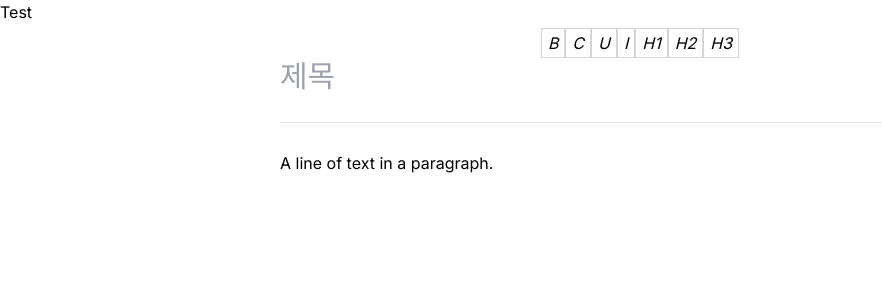
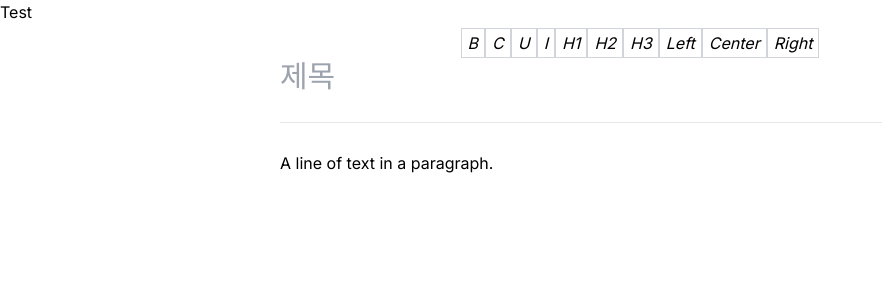
Before and after one commit to KingJaeYeon/slatejs-02, a Next.js app: page /test in a window 1280 px wide. Shown: the top 300 px of the page, without its empty margins (0-882 px from the left). Built offline with nearby package versions, Linux system fonts and the light colour scheme.

Commit message:
text align 추가

```diff
--- a/src/components/slate-plugins/constants.ts
+++ b/src/components/slate-plugins/constants.ts
@@ -2,7 +2,7 @@ export const MARK_BOLD = "bold";
 export const MARK_NORMAL = "normal";
 export const MARK_ITALIC = "italic";
 export const MARK_UNDERLINE = "underline";
-export const MARK_CODE = "code";
+export const BLOCK_CODE = "code";
 export const CODE_LINE = "code-line";
 export const BLOCK_PARAGRAPH = "paragraph";
 export const BLOCK_HEADING_ONE = "heading1";
@@ -36,9 +36,9 @@ export const LIST_ITEM = "list-item";
 export const TYPE = "type";
 export const ALIGN = "align";
 
-export const TEXT_ALIGN_LEFT = "align_left";
-export const TEXT_ALIGN_CENTER = "align_center";
-export const TEXT_ALIGN_RIGHT = "align_right";
+export const TEXT_ALIGN_LEFT = "left";
+export const TEXT_ALIGN_CENTER = "center";
+export const TEXT_ALIGN_RIGHT = "right";
 export const TEXT_ALIGN_TYPES = [
   TEXT_ALIGN_LEFT,
   TEXT_ALIGN_CENTER,
--- a/src/components/slate-plugins/custom-editor.ts
+++ b/src/components/slate-plugins/custom-editor.ts
@@ -1,16 +1,17 @@
-import { Editor, Element, Transforms } from "slate";
+import { Editor, Element as SlateElement, Transforms } from "slate";
 import {
   CustomText,
   MarkFormat,
 } from "@/components/slate-plugins/custom-types";
 import {
+  ALIGN,
+  BLOCK_CODE,
   BLOCK_HEADING_ONE,
   BLOCK_HEADING_THREE,
   BLOCK_HEADING_TWO,
-  MARK_BOLD,
-  MARK_CODE,
-  MARK_ITALIC,
-  MARK_UNDERLINE,
+  BLOCK_PARAGRAPH,
+  TEXT_ALIGN_TYPES,
+  TYPE,
 } from "@/components/slate-plugins/constants";
 import {
   MARK_BOLD_HOTKEY,
@@ -50,7 +51,7 @@ export const CustomEditor = {
   // Code
   isCodeBlockActive(editor: any) {
     const [match]: any = Editor.nodes(editor, {
-      match: (n: any) => Element?.isElement(n) && n.type === MARK_CODE,
+      match: (n: any) => SlateElement?.isElement(n) && n.type === BLOCK_CODE,
     });
     return !!match;
   },
@@ -58,14 +59,15 @@ export const CustomEditor = {
     const isActive = CustomEditor.isCodeBlockActive(editor);
     Transforms.setNodes(
       editor,
-      { type: isActive ? undefined : MARK_CODE },
-      { match: (n) => Element?.isElement(n) && Editor.isBlock(editor, n) },
+      { type: isActive ? undefined : BLOCK_CODE },
+      { match: (n) => SlateElement?.isElement(n) && Editor.isBlock(editor, n) },
     );
   },
   // Header - One
   isHeaderOneActive(editor: any) {
     const [match]: any = Editor.nodes(editor, {
-      match: (n: any) => Element?.isElement(n) && n.type === BLOCK_HEADING_ONE,
+      match: (n: any) =>
+        SlateElement?.isElement(n) && n.type === BLOCK_HEADING_ONE,
     });
     return !!match;
   },
@@ -74,14 +76,15 @@ export const CustomEditor = {
     Transforms.setNodes(
       editor,
       { type: isActive ? undefined : BLOCK_HEADING_ONE },
-      { match: (n) => Element?.isElement(n) && Editor.isBlock(editor, n) },
+      { match: (n) => SlateElement?.isElement(n) && Editor.isBlock(editor, n) },
     );
   },
 
   // Header - Two
   isHeaderTwoActive(editor: any) {
     const [match]: any = Editor.nodes(editor, {
-      match: (n: any) => Element?.isElement(n) && n.type === BLOCK_HEADING_TWO,
+      match: (n: any) =>
+        SlateElement?.isElement(n) && n.type === BLOCK_HEADING_TWO,
     });
     return !!match;
   },
@@ -90,14 +93,14 @@ export const CustomEditor = {
     Transforms.setNodes(
       editor,
       { type: isActive ? undefined : BLOCK_HEADING_TWO },
-      { match: (n) => Element?.isElement(n) && Editor.isBlock(editor, n) },
+      { match: (n) => SlateElement?.isElement(n) && Editor.isBlock(editor, n) },
     );
   },
   // Header - Three
   isHeaderThreeActive(editor: any) {
     const [match]: any = Editor.nodes(editor, {
       match: (n: any) =>
-        Element?.isElement(n) && n.type === BLOCK_HEADING_THREE,
+        SlateElement?.isElement(n) && n.type === BLOCK_HEADING_THREE,
     });
     return !!match;
   },
@@ -106,11 +109,50 @@ export const CustomEditor = {
     Transforms.setNodes(
       editor,
       { type: isActive ? undefined : BLOCK_HEADING_THREE },
-      { match: (n) => Element?.isElement(n) && Editor.isBlock(editor, n) },
+      { match: (n) => SlateElement?.isElement(n) && Editor.isBlock(editor, n) },
     );
   },
 };
+export const BlockEditor = {
+  isBlockActive(editor: any, format: string, blockType = TYPE) {
+    const { selection } = editor;
+    if (!selection) return false;
 
+    const [match]: any = Editor.nodes(editor, {
+      match: (n: any) => SlateElement?.isElement(n) && n[blockType] === format,
+    });
+
+    return !!match;
+  },
+
+  toggleBlock(editor: any, format: string) {
+    const isActive = BlockEditor.isBlockActive(
+      editor,
+      format,
+      TEXT_ALIGN_TYPES.includes(format) ? ALIGN : TYPE,
+    );
+
+    let newProperties: Partial<SlateElement>;
+    if (TEXT_ALIGN_TYPES.includes(format)) {
+      console.log("format", format);
+      newProperties = {
+        align: isActive ? undefined : format,
+      };
+    } else {
+      newProperties = {
+        // type: isActive ? BLOCK_PARAGRAPH : isList ? LIST_ITEM : format,
+        type: isActive ? BLOCK_PARAGRAPH : format,
+      };
+    }
+    Transforms.setNodes<SlateElement>(editor, newProperties);
+
+    // Transforms.setNodes(
+    //   editor,
+    //   { type: isActive ? undefined : format },
+    //   { match: (n) => SlateElement?.isElement(n) && Editor.isBlock(editor, n) },
+    // );
+  },
+};
 export const MarkEditor = {
   isMarkActive(editor: any, format: MarkFormat) {
     const marks: Omit<CustomText, "text"> | null = Editor.marks(editor);
--- a/src/components/slate-plugins/custom-types.d.ts
+++ b/src/components/slate-plugins/custom-types.d.ts
@@ -17,7 +17,7 @@ import {
   LINK,
   LIST_ITEM,
   MARK_BOLD,
-  MARK_CODE,
+  BLOCK_CODE,
   MARK_ITALIC,
   MARK_UNDERLINE,
   MENTION,
@@ -110,7 +110,7 @@ export type VideoElement = {
 };
 
 export type CodeBlockElement = {
-  type: MARK_CODE;
+  type: BLOCK_CODE;
   language: string;
   children: Descendant[];
 };
--- a/src/components/toolbar.tsx
+++ b/src/components/toolbar.tsx
@@ -1,10 +1,20 @@
 "use client";
 import { Button } from "@/components/button";
 import {
+  BlockEditor,
   CustomEditor,
   MarkEditor,
 } from "@/components/slate-plugins/custom-editor";
 import { useEditorStore } from "@/store/editorStore";
+import {
+  BLOCK_HEADING_ONE,
+  BLOCK_CODE,
+  BLOCK_HEADING_TWO,
+  BLOCK_HEADING_THREE,
+  TEXT_ALIGN_LEFT,
+  TEXT_ALIGN_CENTER,
+  TEXT_ALIGN_RIGHT,
+} from "@/components/slate-plugins/constants";
 
 export const Toolbar = ({ show }: { show: boolean }) => {
   const { editor } = useEditorStore((state) => state);
@@ -22,7 +32,7 @@ export const Toolbar = ({ show }: { show: boolean }) => {
       </Button>
       <Button
         onclickHandler={() => {
-          CustomEditor.toggleCodeBlock(editor);
+          BlockEditor.toggleBlock(editor, BLOCK_CODE);
         }}
         className={"flex border border-gray-300 px-1.5 py-0.5 italic"}
       >
@@ -46,7 +56,7 @@ export const Toolbar = ({ show }: { show: boolean }) => {
       </Button>
       <Button
         onclickHandler={() => {
-          CustomEditor.toggleHeaderOneBlock(editor);
+          BlockEditor.toggleBlock(editor, BLOCK_HEADING_ONE);
         }}
         className={"flex border border-gray-300 px-1.5 py-0.5 italic"}
       >
@@ -54,7 +64,7 @@ export const Toolbar = ({ show }: { show: boolean }) => {
       </Button>
       <Button
         onclickHandler={() => {
-          CustomEditor.toggleHeaderTwoBlock(editor);
+          BlockEditor.toggleBlock(editor, BLOCK_HEADING_TWO);
         }}
         className={"flex border border-gray-300 px-1.5 py-0.5 italic"}
       >
@@ -62,12 +72,36 @@ export const Toolbar = ({ show }: { show: boolean }) => {
       </Button>
       <Button
         onclickHandler={() => {
-          CustomEditor.toggleHeaderThreeBlock(editor);
+          BlockEditor.toggleBlock(editor, BLOCK_HEADING_THREE);
         }}
         className={"flex border border-gray-300 px-1.5 py-0.5 italic"}
       >
         H3
       </Button>
+      <Button
+        onclickHandler={() => {
+          BlockEditor.toggleBlock(editor, TEXT_ALIGN_LEFT);
+        }}
+        className={"flex border border-gray-300 px-1.5 py-0.5 italic"}
+      >
+        Left
+      </Button>
+      <Button
+        onclickHandler={() => {
+          BlockEditor.toggleBlock(editor, TEXT_ALIGN_CENTER);
+        }}
+        className={"flex border border-gray-300 px-1.5 py-0.5 italic"}
+      >
+        Center
+      </Button>
+      <Button
+        onclickHandler={() => {
+          BlockEditor.toggleBlock(editor, TEXT_ALIGN_RIGHT);
+        }}
+        className={"flex border border-gray-300 px-1.5 py-0.5 italic"}
+      >
+        Right
+      </Button>
     </div>
   );
 };
--- a/src/components/v2/change-element.tsx
+++ b/src/components/v2/change-element.tsx
@@ -7,7 +7,7 @@ import {
   BULLETED_LIST,
   CHECK_LIST_ITEM,
   LIST_ITEM,
-  MARK_CODE,
+  BLOCK_CODE,
 } from "@/components/slate-plugins/constants";
 
 type ElementProps = {
@@ -34,7 +34,7 @@ export const Element = ({ attributes, children, element }: ElementProps) => {
           {children}
         </blockquote>
       );
-    case MARK_CODE:
+    case BLOCK_CODE:
       return (
         <pre {...attributes}>
           <code>{children}</code>
```
